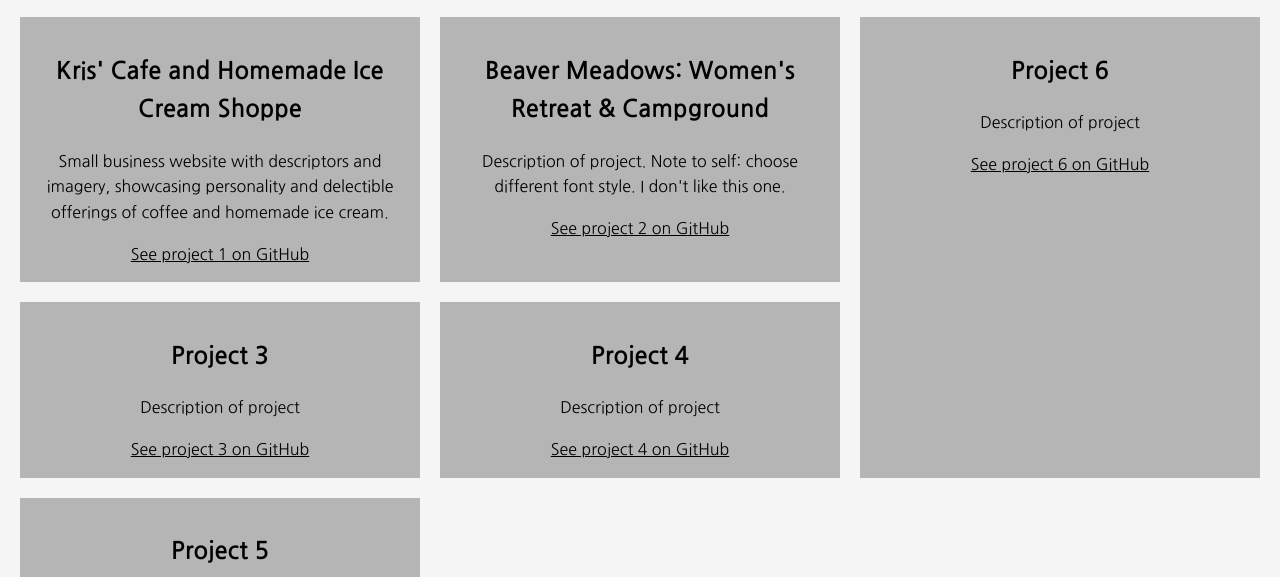
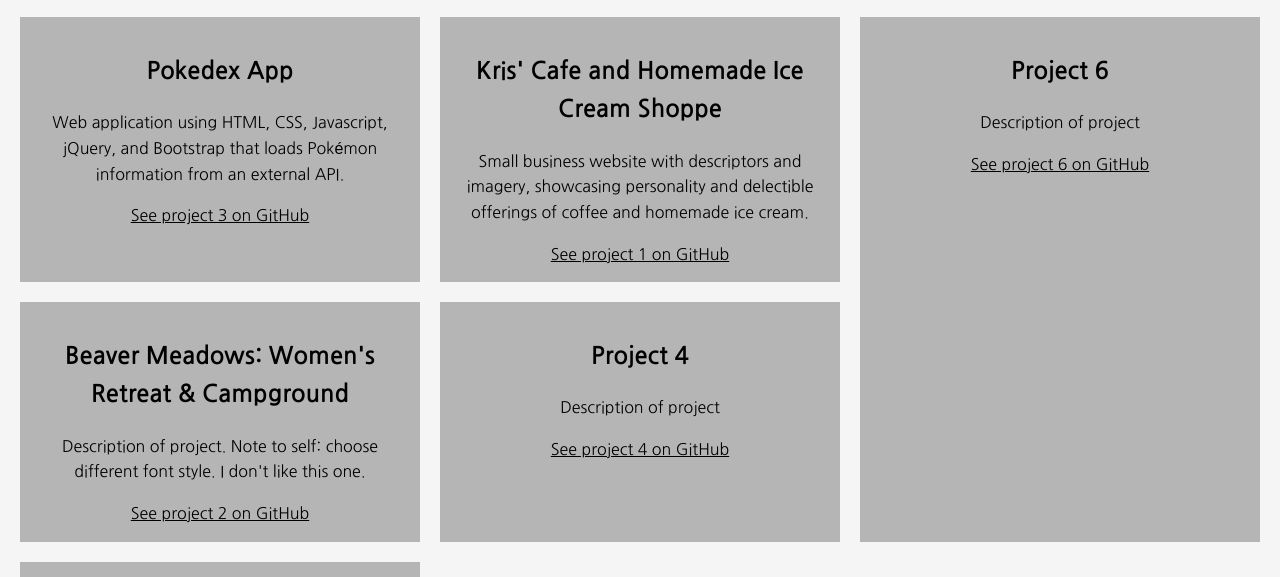
Before and after one commit to mthomp35/developer-portfolio, a plain HTML site: page projects.html in a window 1280 px wide. Shown: the part 181-758 px from the top of the page. Drawn offline with nearby package versions, Linux system fonts and the light colour scheme.

Commit message:
Adjust order of projects

```diff
--- a/projects.html
+++ b/projects.html
@@ -34,6 +34,11 @@
 			<h1>Check Out My Web Development Projects</h1>
 			<div class="project-list">
 				<div class="project-list__item">
+					<h2>Pokedex App</h2>
+					<p>Web application using HTML, CSS, Javascript, jQuery, and Bootstrap that loads Pokémon information from an external API.</p>
+					<a href="#">See project 3 on GitHub</a>
+				</div>
+				<div class="project-list__item">
 					<h2>Kris' Cafe and Homemade Ice Cream Shoppe</h2>
 					<p>Small business website with descriptors and imagery, showcasing personality and delectible offerings of coffee and homemade ice cream. </p>
 					<a href="#">See project 1 on GitHub</a><!--how do I make this link an image-->
@@ -43,11 +48,7 @@
 					<p>Description of project. Note to self: choose different font style. I don't like this one.</p>
 					<a href="#">See project 2 on GitHub</a>
 				</div>
-				<div class="project-list__item">
-					<h2>Project 3</h2>
-					<p>Description of project</p>
-					<a href="#">See project 3 on GitHub</a>
-				</div>
+
 				<div class="project-list__item">
 					<h2>Project 4</h2>
 					<p>Description of project</p>
```
